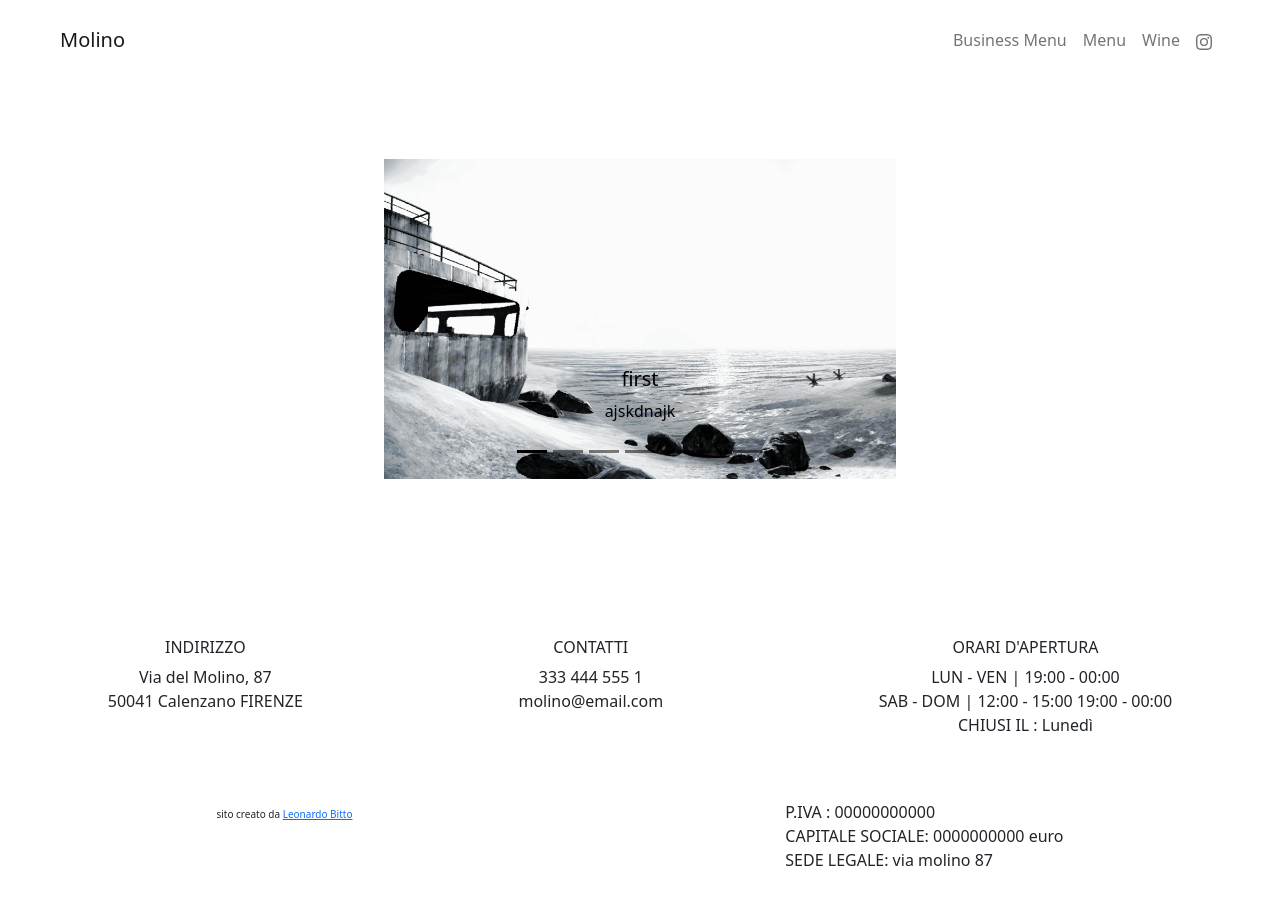
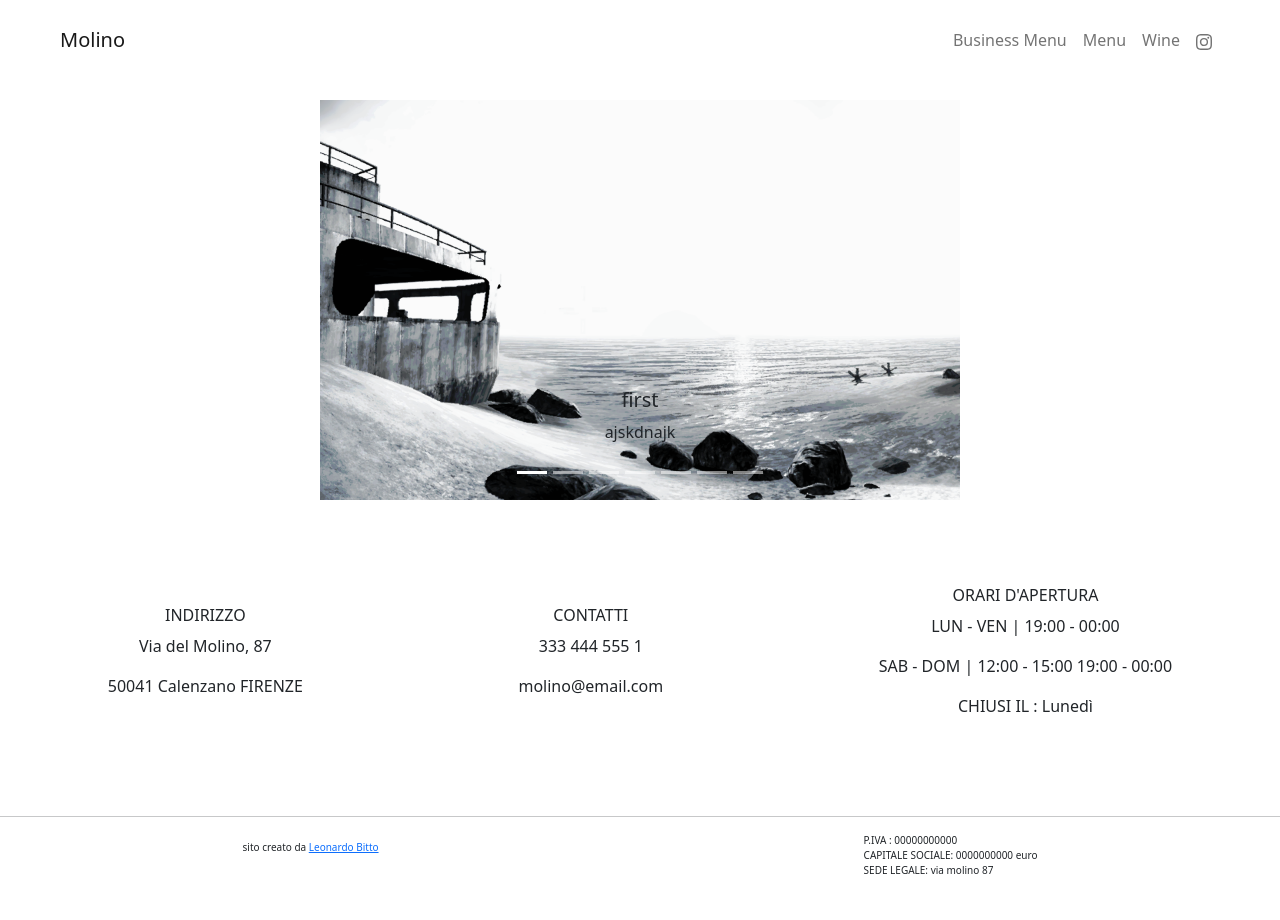
Before and after one commit to leoBitto/restaurant, a Django app: page / in a window 1280 px wide. After the commit the page ends 874 px from the top, so only its background shows below. Run offline with Django 4.2, Linux system fonts and the light colour scheme; data comes from the database, SQL or seed files in the repository; both versions use the stored data as it was after the commit.

Commit message:
fixed carousel at all sizes

```diff
--- a/base/static/css/mqCarousel.css
+++ b/base/static/css/mqCarousel.css
@@ -1,61 +1,13 @@
-/* On screens that are 1440px or more,
-@media screen and (min-width: 1440px) {
-
-  .carousel-control-prev {
-    margin-left: -80px;
-  }
-
-  .carousel-control-next {
-    margin-right: -80px;
-  }
-}
-
-
-/* On screens that are 768px or more,
-@media screen and (min-width: 768px) {
-    #carousel {
-     padding:0px;
-
-    }
-    .carousel-control-prev {
-      margin-left: -60px;
-    }
-
-    .carousel-control-next {
-      margin-right: -60px;
-    }
-  }
 
 
 /* On screens that are 526px or more,
 @media screen and (min-width: 526px) {
 
-  .carousel-control-prev {
-    margin-left: -50px;
+  .carousel-item{
+    height: 70vh;
   }
 
-  .carousel-control-next {
-    margin-right: -50px;
-  }
-}
-
-
-/* On screens that are 526px or less,
-@media screen and (max-width: 526px) {
-
-  .carousel-control-prev {
-    margin-left: -15px;
-  }
-
-  .carousel-control-next {
-    margin-right: -15px;
-  }
 }
 
 
 */
-
-
-.carousel-control-prev, .carousel-control-next {
-  position: inherit;
-}
--- a/base/website/templates/website/base.html
+++ b/base/website/templates/website/base.html
@@ -10,7 +10,7 @@
         <title> Molino - Trattoria </title>
         <link rel="stylesheet" type="text/css" href="{% static 'css/mqCarousel.css' %}" />
     </head>
-    <body style="max-height:115vh; max-width:100vw; min-height:115vh">
+    <body style="max-height:105vh; max-width:100vw; min-height:105vh">
 
 
         {% include "website/navbar.html" %}
@@ -19,13 +19,13 @@
 
         {% block content %} {% endblock %}
 
-
-        <footer class="d-flex flex-row justify-content-around" style="max-height:15vh; min-height:15vh">
+        <hr>
+        <footer class="d-flex flex-row justify-content-around" style="max-height:5vh; min-height:5vh">
             <div class="">
                 <span class="" style="font-size:10px"> sito creato da <a href="https://github.com/leoBitto">Leonardo Bitto</a> </span>
             </div>
 
-            <div class="d-flex flex-column ">
+            <div class="d-flex flex-column " style="font-size:10px">
                 <span class="">P.IVA : 00000000000</span>
                 <span class="">CAPITALE SOCIALE: 0000000000 euro</span>
                 <span class="">SEDE LEGALE: via molino 87</span>
--- a/base/website/templates/website/landing.html
+++ b/base/website/templates/website/landing.html
@@ -3,26 +3,31 @@
 
 {% block content %}
 
-<div class="d-flex flex-column justify-content-around" style=" min-height:90vh">
+<div class="d-flex flex-column justify-content-around" style="max-height:90vh; min-height:90vh">
     <!-- CAROUSEL -->
-    <section id="carousel" class="carousel slide carousel-dark m-3 px-3" data-bs-ride="carousel">
+    <section id="carousel" style="width:100%; height:50vh;" class="carousel slide carousel-light px-3" data-bs-ride="carousel">
 
-        <div class="carousel-inner" style="width:100%; height:100%;">
+        <div class="carousel-inner"><!-- style="width:100%; height:50vh;">-->
 
             <!-- FIRST IMAGE -->
-            <div class="carousel-item active " style="width:100%; height:40vh;" data-bs-interval="4000">
-                <img src="{{ first_image.img.url }}" class="d-block w-100 " style="width:100%; height:100%; object-fit:contain">
-                <div class="carousel-caption d-none d-md-block">
+            <div class="carousel-item active" data-bs-interval="4000">
+                <div class="d-flex justify-content-center align-items-center" >
+                    <img src="{{ first_image.img.url }}" style="width:100%; height:50vh; object-fit:contain">
+                </div>
+                <div class="carousel-caption d-none d-md-block text-dark">
                     <h5>{{ first_image.header }}</h5>
                     <p>{{ first_image.description }}</p>
                 </div>
             </div>
 
+
             <!-- REST OF THE IMAGES -->
             {% for image in images %}
 
-            <div class="carousel-item " style="width:100%; height:40vh;" data-bs-interval="4000">
-                <img src="{{ image.img.url }}" class="d-block w-100 "  style="width:100%; height:100%; object-fit:contain">
+            <div class="carousel-item" data-bs-interval="4000">
+                <div class="d-flex justify-content-center align-items-center">
+                    <img src="{{ image.img.url }}"   style="width:100%; height:50vh; object-fit:contain">
+                </div>
                 <div class="carousel-caption d-none d-md-block">
                     <h5>{{ image.header }}</h5>
                     <p>{{ image.description }}</p>
@@ -46,29 +51,29 @@
     </section>
 
 
-    <div class="d-flex flex-column flex-md-row justify-content-around text-center">
+    <div style="width:100%; height:30vh;" class="d-flex flex-column flex-md-row justify-content-around text-center">
         <!-- LOCATION -->
-        <div class="d-flex flex-column m-auto mt-3">
+        <div class="m-auto">
             <h6> INDIRIZZO  </h6>
-            <span> Via del Molino, 87 </span>
-            <span> 50041 Calenzano FIRENZE</span>
+            <p> Via del Molino, 87 </p>
+            <p> 50041 Calenzano FIRENZE</p>
         </div>
         <!-- END - LOCATION -->
 
         <!-- CONTACTS -->
-        <div class="d-flex flex-column m-auto mt-3">
+        <div class="m-auto">
             <h6> CONTATTI  </h6>
-            <span> {{ contacts.phone }} </span>
-            <span> {{ contacts.mail }} </span>
+            <p> {{ contacts.phone }} </p>
+            <p> {{ contacts.mail }} </p>
         </div>
         <!-- END - CONTACTS -->
 
         <!-- OPENING HOURS -->
-        <div class="d-flex flex-column m-auto mt-3">
+        <div class="m-auto ">
             <h6> ORARI D'APERTURA  </h6>
-            <span> LUN - VEN | {{opening_hours.weekdays}} </span>
-            <span> SAB - DOM | {{opening_hours.weekend}} </span>
-            <span> CHIUSI IL : {{opening_hours.closing_day}} </span>
+            <p> LUN - VEN | {{opening_hours.weekdays}} </p>
+            <p> SAB - DOM | {{opening_hours.weekend}} </p>
+            <p> CHIUSI IL : {{opening_hours.closing_day}} </p>
         </div>
         <!-- END - OPENING HOURS -->
     </div>
```
Also changed, not shown: base/website/templates/website/menu.html (+20 -5 lines), test.html (added, +121 -0 lines), base/db.sqlite3.
